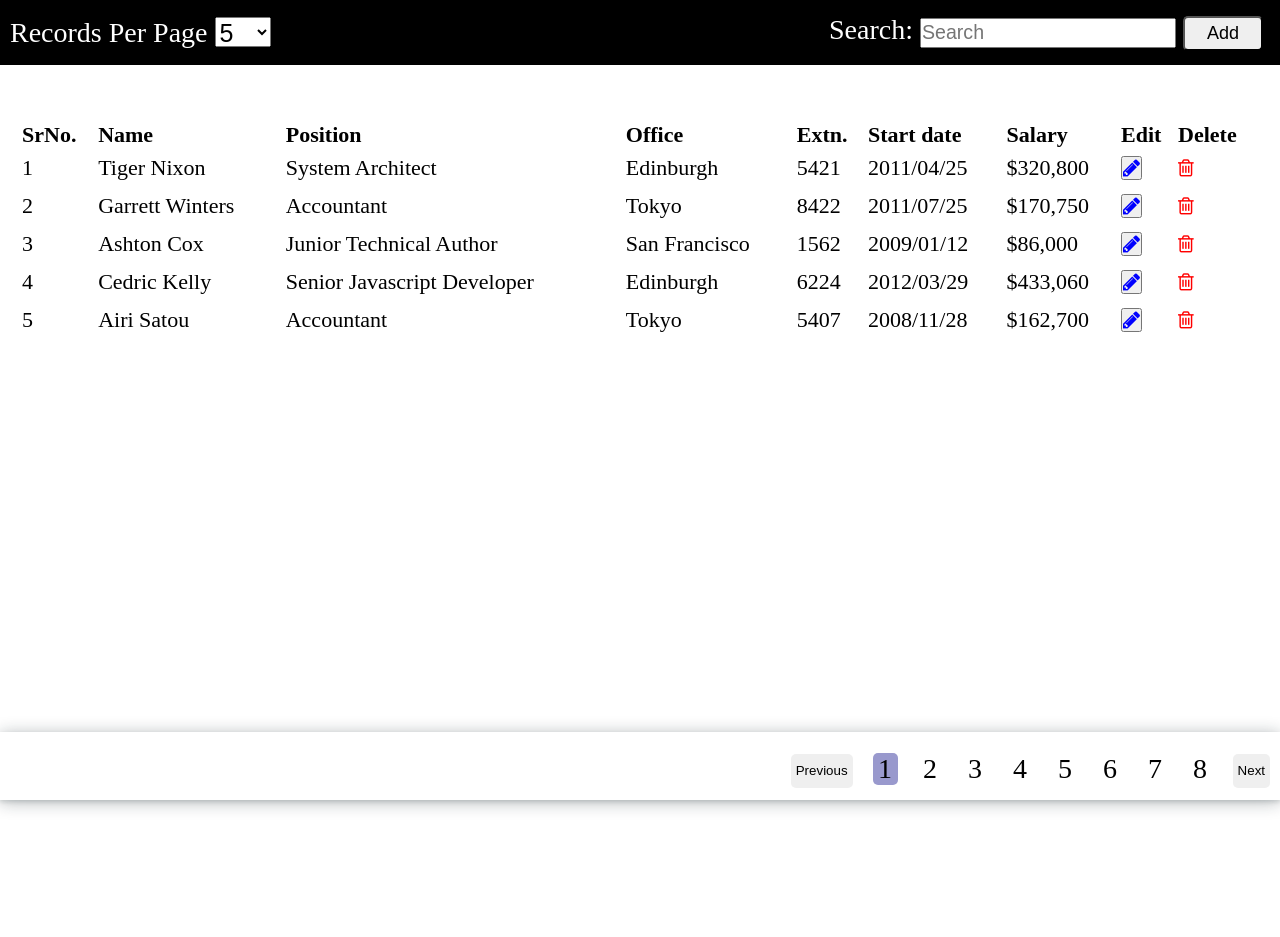
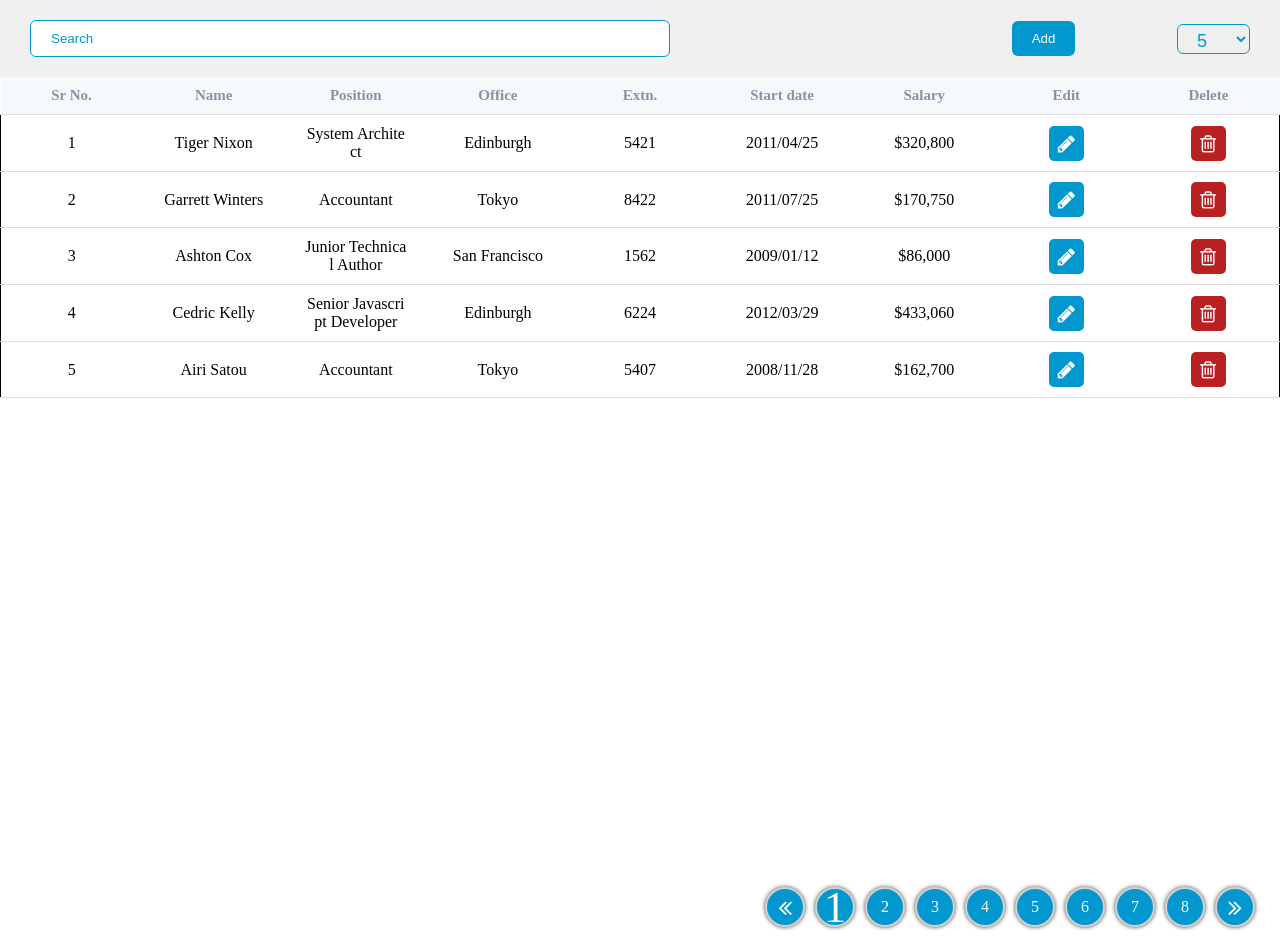
Before and after one commit to rajputankit91/Grid-Table, a website built with Vite: page index.html in a window 1280 px wide. Before the commit the page ends 800 px from the top, so only its background shows below. Built offline with nearby package versions, Linux system fonts and the light colour scheme.

Commit message:
grid update 1.01

```diff
--- a/Model/model.js
+++ b/Model/model.js
@@ -39,7 +39,7 @@ export  class Model{
         ['Unity Butler', 'Marketing Designer', 'San Francisco', '5384', '2009/12/09', '$85,675'],
     ]
     this.columns = [
-        { title: "SrNo." },
+        { title: "Sr No." },
         { title: "Name" },
         { title: "Position" },
         { title: "Office" },
--- a/View/tableView.js
+++ b/View/tableView.js
@@ -53,14 +53,14 @@ export class TableView{
             `
                 <td>
                     <button class="edit-button">
-                        <i class="fa fa-pencil" style="font-size: 20px; color: blue;"></i>
+                        <i class="fa fa-pencil" style="font-size: 20px;"></i>
                     </button>
                     <button class="save-button" style = "display: none">
-                        <i class="fa fa-check" style="font-size: 20px; color: blue;"></i>
+                        <i class="fa fa-check" style="font-size: 20px;"></i>
                     </button>
                 </td>
                 <td>
-                    <i class="fa fa-trash-o  deleteRow" style="font-size: 20px; color: red;"></i>
+                    <i class="fa fa-trash-o  deleteRow" style="font-size: 20px;"></i>
                 </td>
             `;
             this.createDeleteIcon(tableBody,tableRow, index,gridData)
@@ -224,14 +224,14 @@ export class TableView{
         newRow.innerHTML +=`
             <td>
                 <button class="edit-button" style = "display: none">
-                    <i class="fa fa-pencil" style="font-size: 20px; color: blue;"></i>
+                    <i class="fa fa-pencil" style="font-size: 20px;"></i>
                 </button>
                 <button class="save-button" style = "display: block">
-                    <i class="fa fa-check" style="font-size: 20px; color: blue;"></i>
+                    <i class="fa fa-check" style="font-size: 20px;"></i>
                 </button>
             </td>
             <td>
-                <i class="fa fa-trash-o  deleteRow" style="font-size: 20px; color: red;"></i>
+                <i class="fa fa-trash-o  deleteRow" style="font-size: 20px;"></i>
             </td>
         `;
     }
@@ -259,8 +259,8 @@ export class TableView{
 
     generatePage(total_page) {
         this.total_page = total_page;
-        let prevButton = `<li><button class="prevButton" >Previous</button></li>`;
-        let nextButton = `<li><button class="nextButton">Next</button></li>`;
+        let prevButton = `<li><i class="fa fa-angle-double-left prevButton" style="font-size:24px"></i></li>`;
+        let nextButton = `<li><i class="fa fa-angle-double-right nextButton" style="font-size:24px"></i></li>`;
         let pageValue = '';
         for (let i = 1; i <= total_page; i++) {
             const activeClass = i === this.page_number ? "active" : "";
--- a/index.html
+++ b/index.html
@@ -10,7 +10,15 @@
   <body>
     <div class="container">
       <div class="topBar header">
-        <label for="Records Per Page">Records Per Page
+
+        <div class="searchContainer">
+          <label for="search">
+            <input type="text" placeholder="Search">
+          </label>
+        </div>
+        <button class= 'AddDetails'>Add</button>
+
+        <label for="Records Per Page">
           <select name="Records Per Page" id="record_size" style="max-width: 80px; height: 30px;">
             <option value="5">5</option>
             <option value="10">10</option>
@@ -21,12 +29,8 @@
             <option value="40">40</option>
           </select>
         </label>
-        <div class="searchContainer">
-          <label for="search">Search:
-            <input type="text" placeholder="Search">
-          </label>
-          <button class= 'AddDetails'>Add</button>
-        </div>
+
+
       </div>
     </div>
     <div class="pagination"></div>
--- a/main.js
+++ b/main.js
@@ -1,7 +1,4 @@
 import './style.css'
-import javascriptLogo from './javascript.svg'
-import viteLogo from '/vite.svg'
-import { setupCounter } from './counter.js'
 import { Model } from './Model/model'
 import { TableView } from './View/tableView'
 
--- a/style.css
+++ b/style.css
@@ -96,7 +96,7 @@ button:focus-visible {
   }
 } */
 
-*{
+/* *{
   padding: 0;
   margin: 0;
   box-sizing: border-box;
@@ -211,4 +211,144 @@ ul li{
   background-color: #8385f4;
   color: white;
   cursor: pointer;
+} */
+
+*{
+  padding: 0;
+  margin: 0;
+  box-sizing: border-box;
 }
+
+body{
+  width: 100%;
+  height: auto;
+}
+
+.topBar{
+  display: flex;
+  justify-content:space-between;
+  align-items: center;
+  flex-wrap: wrap;
+  padding: 20px;
+  background-color: rgb(240,240,240);
+}
+
+button{
+  outline: none;
+  border: none;
+  border-radius: 6px;
+  cursor: pointer;
+}
+.AddDetails{
+  padding: 10px 20px;
+  color: #ffffff;
+  background-color: #0298cf;
+}
+input,select{
+  padding: 10px 20px;
+  margin: 0 10px;
+  outline: none;
+  border: 1px solid #0298cf;
+  border-radius: 6px;
+  color: #0298cf;
+}
+
+.AddDetails{
+  margin-left: 15rem;
+}
+
+input{
+  width: 40rem;
+}
+
+select{
+  padding: 5px 15px;
+  font-size: 18px;
+}
+
+::placeholder{
+  color: #0298cf;
+}
+
+.tableContainer{
+  height: 800px;
+  overflow: auto;
+}
+
+table{
+  width: 100%;
+  table-layout: fixed;
+  min-width: 1000px;
+  border-collapse: collapse;
+}
+
+thead th{
+  position: sticky;
+  top: 0;
+  background-color: #f6f9fc;
+  color: #8493a5;
+  font-size: 15px;
+}
+
+th,td{
+  border-bottom: 1px solid #dddddd;
+  padding: 10px 20px;
+  word-break: break-all;
+  text-align: center;
+}
+
+tbody tr td:nth-last-child(1) i{
+  background-color: #b72121;
+  color: white;
+  width: 35px;
+  height: 35px;
+  border-radius: 5px;
+  align-items: center;
+  text-align: center;
+  padding: 8px;
+}
+
+tbody tr td:nth-last-child(2) i{
+  background-color: #0298cf;
+  color: white;
+  width: 35px;
+  height: 35px;
+  border-radius: 5px;
+  align-items: center;
+  text-align: center;
+  padding: 8px;
+}
+
+tr:hover td{
+  color: #0298cf;
+  cursor: pointer;
+  background-color: #f6f9fc;
+}
+
+.pagination ul{
+  display: flex;
+  justify-content: end;
+  width: 100%;
+  padding: 10px 20px;
+}
+
+.pagination ul li{
+  list-style: none;
+  padding: 10px;
+  border: 2px solid #d5d0d0;
+  height: 40px;
+  width: 40px;
+  border-radius: 100%;
+  display: flex;
+  justify-content: center;
+  align-items: center;
+  background-color: #0298cf;
+  color: #ffffff;
+  box-shadow: 0px 0px 4px 0px rgba(0,0,0,0.75);
+  margin: 0 5px;
+  cursor: pointer;
+}
+
+.active{
+  font-size: 45px;
+}
```
